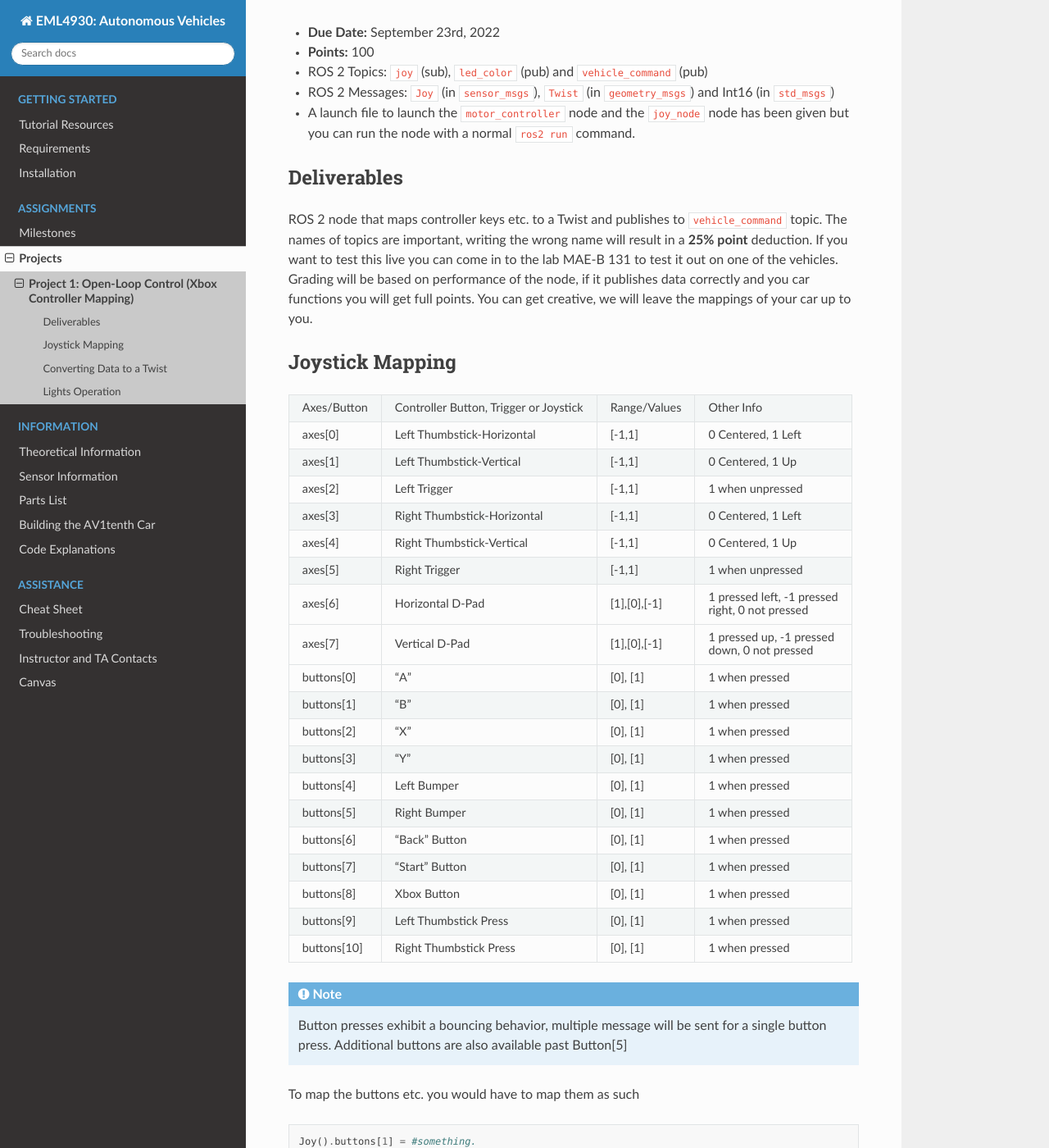
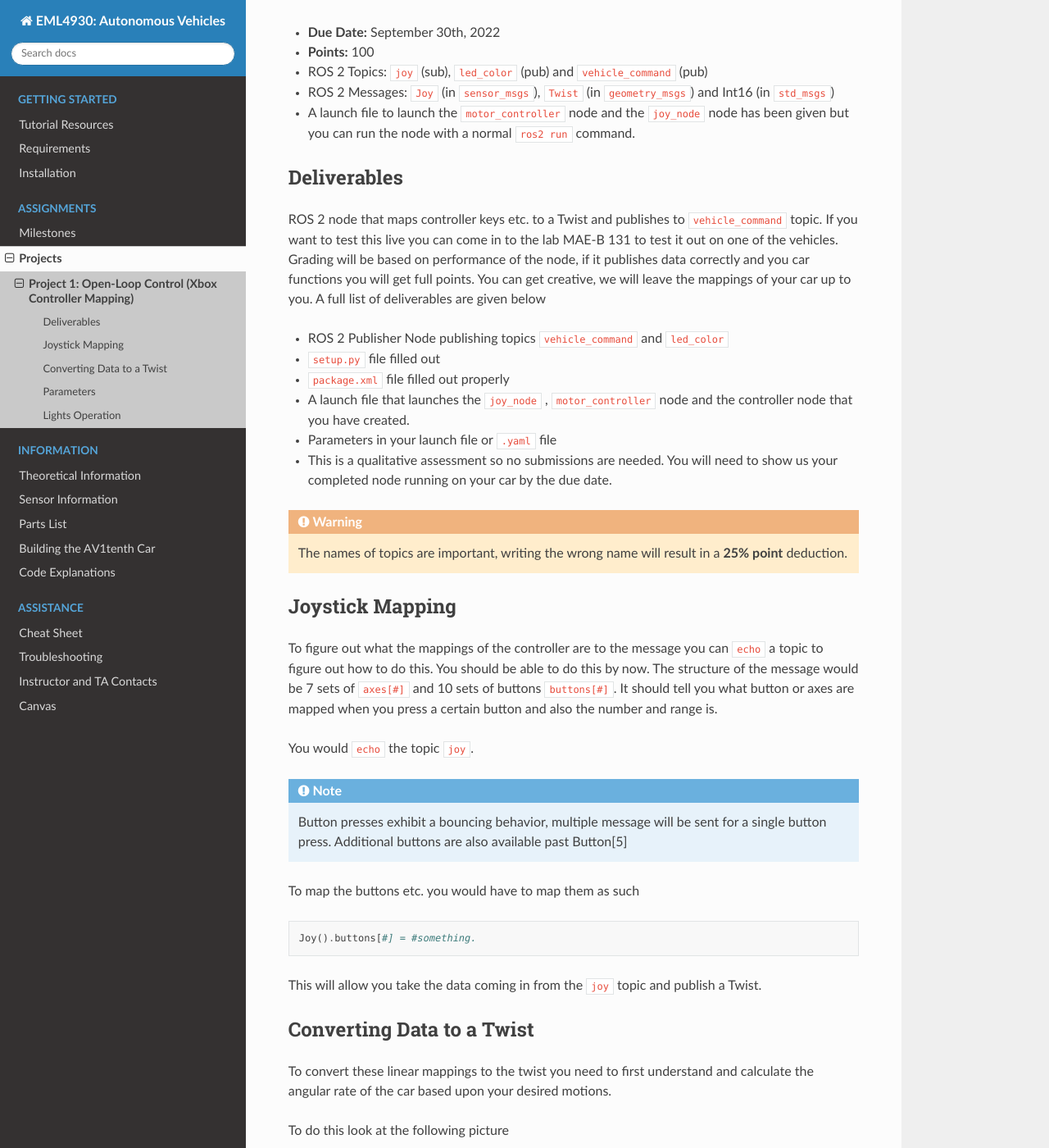
Before and after one commit to av-mae-uf/av1tenth-docs, a Sphinx documentation site: the page built from docs/assignments/projects/project1.rst, in a window 1280 px wide and 1400 px high, scrolled down 409 px. Shown: the whole window at 82% size. Built offline with Sphinx 7.4.7 and the Read the Docs theme 2.0.0, drawn with Linux system fonts in a browser that asks for light colours; some of the changed text lies outside the part shown.

Commit message:
Added suggested changes to assignments

```diff
--- a/docs/assignments/projects/project1.rst
+++ b/docs/assignments/projects/project1.rst
@@ -7,7 +7,7 @@ how a twist works, which at this point should be covered in class. You can also
 
 This assignment or milestone will be to map your controller to motion on your car. This will be an individual project, though you have been put into groups. This milestone has the following pertinent information.
 
-* **Due Date:** September 23rd, 2022
+* **Due Date:** September 30th, 2022
 * **Points:** 100
 * ROS 2 Topics: ``joy`` (sub), ``led_color`` (pub) and ``vehicle_command`` (pub)
 * ROS 2 Messages: ``Joy`` (in ``sensor_msgs``), ``Twist`` (in ``geometry_msgs``) and Int16 (in ``std_msgs``)
@@ -15,57 +15,24 @@ This assignment or milestone will be to map your controller to motion on your ca
 
 Deliverables
 ^^^^^^^^^^^^
-ROS 2 node that maps controller keys etc. to a Twist and publishes to ``vehicle_command`` topic. The names of topics are important, writing the wrong name will result in a
-**25% point** deduction. If you want to test this live you can come in to the lab MAE-B 131 to test it out on one of the vehicles. Grading will be based on performance of the node,
-if it publishes data correctly and you car functions you will get full points. You can get creative, we will leave the mappings of your car up to you.
+ROS 2 node that maps controller keys etc. to a Twist and publishes to ``vehicle_command`` topic. If you want to test this live you can come in to the lab MAE-B 131 to test it out on one of the vehicles. Grading will be based on performance of the node,
+if it publishes data correctly and you car functions you will get full points. You can get creative, we will leave the mappings of your car up to you. A full list of deliverables are given below
+
+* ROS 2 Publisher Node publishing topics ``vehicle_command`` and ``led_color``
+* ``setup.py`` file filled out
+* ``package.xml`` file filled out properly
+* A launch file that launches the ``joy_node`` , ``motor_controller`` node and the controller node that you have created.
+* Parameters in your launch file or ``.yaml`` file
+* This is a qualitative assessment so no submissions are needed. You will need to show us your completed node running on your car by the due date.
+
+.. warning:: The names of topics are important, writing the wrong name will result in a **25% point** deduction.
 
 Joystick Mapping
 ^^^^^^^^^^^^^^^^
-+------------+--------------------------------------+-------------+-------------------------------------------------+
-|Axes/Button |Controller Button, Trigger or Joystick|Range/Values | Other Info                                      |
-+------------+--------------------------------------+-------------+-------------------------------------------------+
-| axes[0]    | Left Thumbstick-Horizontal           |[-1,1]       | 0 Centered, 1 Left                              |
-+------------+--------------------------------------+-------------+-------------------------------------------------+
-| axes[1]    | Left Thumbstick-Vertical             |[-1,1]       | 0 Centered, 1 Up                                |
-+------------+--------------------------------------+-------------+-------------------------------------------------+
-| axes[2]    | Left Trigger                         |[-1,1]       | 1 when unpressed                                |
-+------------+--------------------------------------+-------------+-------------------------------------------------+
-| axes[3]    | Right Thumbstick-Horizontal          |[-1,1]       | 0 Centered, 1 Left                              |
-+------------+--------------------------------------+-------------+-------------------------------------------------+
-| axes[4]    | Right Thumbstick-Vertical            |[-1,1]       | 0 Centered, 1 Up                                |
-+------------+--------------------------------------+-------------+-------------------------------------------------+
-| axes[5]    | Right Trigger                        |[-1,1]       | 1 when unpressed                                |
-+------------+--------------------------------------+-------------+-------------------------------------------------+
-| axes[6]    | Horizontal D-Pad                     |[1],[0],[-1] | 1 pressed left, -1 pressed                      |
-+            |                                      |             |                                                 |
-|            |                                      |             | right, 0 not pressed                            |
-+------------+--------------------------------------+-------------+-------------------------------------------------+
-| axes[7]    | Vertical D-Pad                       |[1],[0],[-1] | 1 pressed up, -1 pressed                        |
-+            |                                      |             |                                                 |
-|            |                                      |             | down, 0 not pressed                             |
-+------------+--------------------------------------+-------------+-------------------------------------------------+
-| buttons[0] | "A"                                  |[0], [1]     | 1 when pressed                                  |
-+------------+--------------------------------------+-------------+-------------------------------------------------+
-| buttons[1] | "B"                                  |[0], [1]     | 1 when pressed                                  |
-+------------+--------------------------------------+-------------+-------------------------------------------------+
-| buttons[2] | "X"                                  |[0], [1]     | 1 when pressed                                  |
-+------------+--------------------------------------+-------------+-------------------------------------------------+
-| buttons[3] | "Y"                                  |[0], [1]     | 1 when pressed                                  |
-+------------+--------------------------------------+-------------+-------------------------------------------------+
-| buttons[4] | Left Bumper                          |[0], [1]     | 1 when pressed                                  |
-+------------+--------------------------------------+-------------+-------------------------------------------------+
-| buttons[5] | Right Bumper                         |[0], [1]     | 1 when pressed                                  |
-+------------+--------------------------------------+-------------+-------------------------------------------------+
-| buttons[6] | "Back" Button                        |[0], [1]     | 1 when pressed                                  |
-+------------+--------------------------------------+-------------+-------------------------------------------------+
-| buttons[7] | "Start" Button                       |[0], [1]     | 1 when pressed                                  |
-+------------+--------------------------------------+-------------+-------------------------------------------------+
-| buttons[8] | Xbox Button                          |[0], [1]     | 1 when pressed                                  |
-+------------+--------------------------------------+-------------+-------------------------------------------------+
-| buttons[9] | Left Thumbstick Press                |[0], [1]     | 1 when pressed                                  |
-+------------+--------------------------------------+-------------+-------------------------------------------------+
-| buttons[10]| Right Thumbstick Press               |[0], [1]     | 1 when pressed                                  |
-+------------+--------------------------------------+-------------+-------------------------------------------------+
+To figure out what the mappings of the controller are to the message you can ``echo`` a topic to figure out how to do this. You should be able to do this by now.
+The structure of the message would be 7 sets of ``axes[#]`` and 10 sets of buttons ``buttons[#]``. It should tell you what button or axes are mapped when you press a certain button and also the number and range is.
+
+You would ``echo`` the topic ``joy``.
 
 .. note:: Button presses exhibit a bouncing behavior, multiple message will be sent for a single button press. Additional buttons are also available past Button[5]
 
@@ -73,7 +40,7 @@ To map the buttons etc. you would have to map them as such
 
 .. code-block:: python
 
-    Joy().buttons[1] = #something.
+    Joy().buttons[#] = #something.
 
 This will allow you take the data coming in from the ``joy`` topic and publish a Twist.
 
@@ -107,6 +74,12 @@ It'll be important to understand the limits of the radius of curvature as you ca
 
 For more information you can check out the page on `Bicycle Kinematics <../../information/theoryinfo/cyckinem.html>`_.
 
+Parameters
+^^^^^^^^^^
+You will also need to parameterize one button that functions as a stop button. Basically you need to be able to change the value of the button through your launch file or ``.yaml`` configuration file.
+When we ask you need to be able to easily change the button say from a ``X`` to a ``Xbox`` button. We will ask you to show this is working. If you want to do something else instead of a simple stop button your can
+parameterize a button for your lights.
+
 Lights Operation
 ^^^^^^^^^^^^^^^^
 
```
Also changed, not shown: docs/assignments/milestones/milestone1.rst (+9 -3 lines), docs/assignments/milestones/milestone2.rst (+13 -6 lines).
